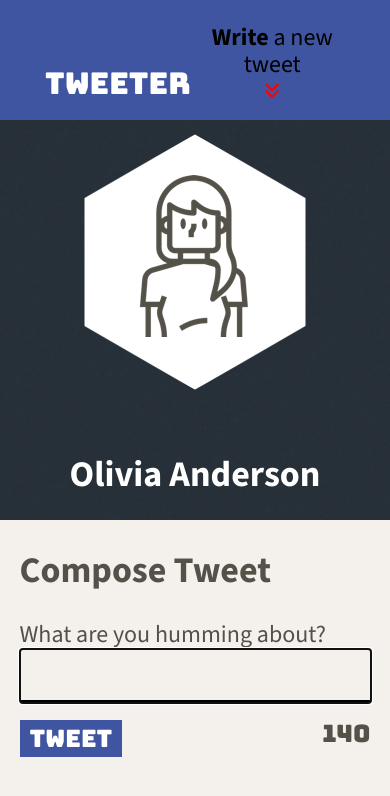
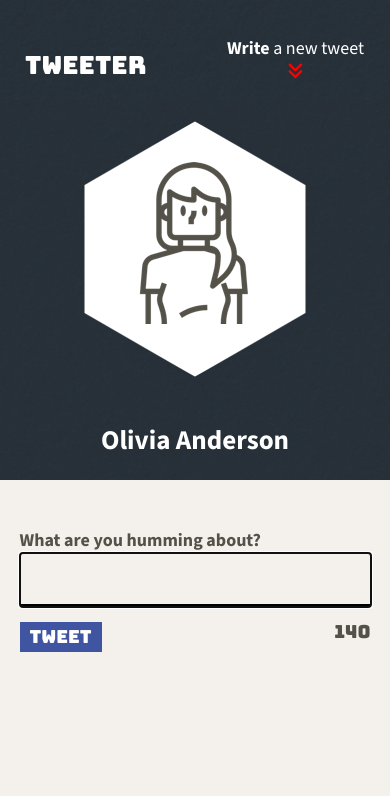
Before and after one commit to Oliviaa7/tweeter, a website: page public/index.html in a window 390 px wide. Both pictures are taken after a click on the element "Write a new tweet". Drawn offline with nearby package versions, Linux system fonts and the light colour scheme; no server answers.

Commit message:
refactor for responsive design

```diff
--- a/public/index.html
+++ b/public/index.html
@@ -42,6 +42,7 @@
       </div>
     </nav>
 
+    <!-- Profile section of webpage -->
     <header class="profile">
       <div>
         <img src="/images/profile-hex.png">
@@ -54,10 +55,11 @@
 
     <!-- Page-specific (main) content here -->
     <main class="container">
+
+      <!-- Section for composing and posting a new tweet. Can be hidden via the "Write a new tweet" button. -->
       <section class="new-tweet">
-        <h2>Compose Tweet</h2>
         <form method="POST" action="/tweets/" id="tweet-form">
-          <label for="tweet-text">What are you humming about?</label>
+          <label for="tweet-text" class="tweet-label">What are you humming about?</label>
           <textarea name="text" id="tweet-text"></textarea>
           <div class="error-message" id="error-empty">
             <i class="fa-solid fa-triangle-exclamation"></i>
@@ -73,9 +75,13 @@
           </div>
         </form>
       </section>
+
+      <!-- Section for posted tweets with time since tag and reblog, like and flag buttons -->
       <section id="tweets-container"></section>
+
       <template id="tweet-template">
         <article class="tweet">
+
           <header>
             <div class="user-info">
               <img src="" alt="Profile Picture" class="avatar">
@@ -83,9 +89,11 @@
             </div>
             <span class="user-handle"></span>
           </header>
+
           <div class="tweet-content">
             <p></p>
           </div>
+
           <footer>
             <span class="timestamp"></span>
             <div class="tweet-actions">
@@ -97,7 +105,5 @@
         </article>
       </template>
     </main>
-    <footer class="bottom">
-    </footer>
   </body>
 </html>
--- a/public/styles/header.css
+++ b/public/styles/header.css
@@ -3,10 +3,17 @@
   flex-direction: column;
   justify-content: center;
   align-items: center;
-  padding-top: 20px;
+  padding-top: 40px;
   width: 100%;
   height: 400px;
   color: white;
   background-color: #26333f;
   background-image: url("/images/buried.png");
 }
+
+@media only screen and (min-width: 1024px) {
+  .profile {
+    margin: 30px;
+    width: 35%;
+  }
+}
--- a/public/styles/layout.css
+++ b/public/styles/layout.css
@@ -17,29 +17,42 @@ html {
 body {
   display: flex;
   align-items: center;
-  justify-content: center;
   flex-direction: column;
   color: #545149;
   background-color: #f4f1ec;
-  font-size: 24px;
+  font-size: 18px;
   font-family: "Source Sans 3", sans-serif;
-  padding-top: 120px;
+  padding-top: 80px;
 }
 
-/*
- * Additional CSS can be defined below or in other CSS files, as per instructions
- */
-
 .container {
+  flex: 1;
   width: 90%;
   display: flex;
   flex-direction: column;
-  margin: 0 auto;
   background-color: inherit;
+  margin-top: 50px;
 }
 
-.bottom {
-  background-color: #f4f1ec;
-  width: 100%;
-  height: 50px;
+@media only screen and (min-width:768px) {
+  body {
+    font-size: 20px;
+  }
 }
+
+@media only screen and (min-width: 1024px) {
+  body {
+    flex-direction: row;
+    align-items: flex-start;
+    justify-content: space-between;
+    padding-top: 120px;
+    gap: 20px;
+  }
+
+  .container {
+    flex: 1;
+    width: 100%;
+    margin-right: 50px;
+  }
+
+}
--- a/public/styles/nav.css
+++ b/public/styles/nav.css
@@ -1,18 +1,19 @@
 nav {
   display: flex;
   justify-content: space-between;
-  background-color: #4055a1;
+  background-color: #26333f;
+  background-image: url("/images/buried.png");
   color: #FFFFFF;
-  height: 120px;
+  height: 100px;
   width: 100%;
   position: fixed;
   top: 0;
 }
 
 .nav-tweeter {
-  font-size: 30px;
+  font-size: 25px;
   font-family: "Bungee", sans-serif;
-  padding-left: 1.5em;
+  padding-left: 1em;
   margin-bottom: 20px;
   align-self: flex-end;
 }
@@ -20,7 +21,7 @@ nav {
 .within-nav {
   display: flex;
   flex-direction: column;
-  padding-right: 1.5em;
+  padding-right: 1em;
   align-items: center;
   align-self: flex-end;
   margin-bottom: 20px;
@@ -39,6 +40,7 @@ nav {
   background-color: inherit;
   border: none;
   margin: 2px;
+  color: white;
 }
 
 .compose-tweet:hover {
@@ -60,3 +62,10 @@ nav {
 .compose-tweet:hover + .bounce-icon {
   animation: bounce 0.8s ease infinite;
 }
+
+@media only screen and (min-width: 1024px) {
+  nav {
+    background-color: #4055a1;
+    background-image: none;
+  }
+}
--- a/public/styles/new-tweet.css
+++ b/public/styles/new-tweet.css
@@ -6,6 +6,13 @@
   resize: none;
   font-size: 18px;
   padding:5px 10px;
+}
+
+.tweet-label {
+  size: 20px;
+  font-weight: bold;
+  margin-bottom: 2px;
+  display: block;
 }
 
 .tweet-submit {
--- a/server/data-files/initial-tweets.json
+++ b/server/data-files/initial-tweets.json
@@ -8,7 +8,7 @@
     "content": {
       "text": "If I have seen further it is by standing on the shoulders of giants"
     },
-    "created_at": 1732430220244
+    "created_at": 1732838445400
   },
   {
     "user": {
@@ -19,6 +19,6 @@
     "content": {
       "text": "Je pense , donc je suis"
     },
-    "created_at": 1732516620244
+    "created_at": 1732924845400
   }
 ]
```
